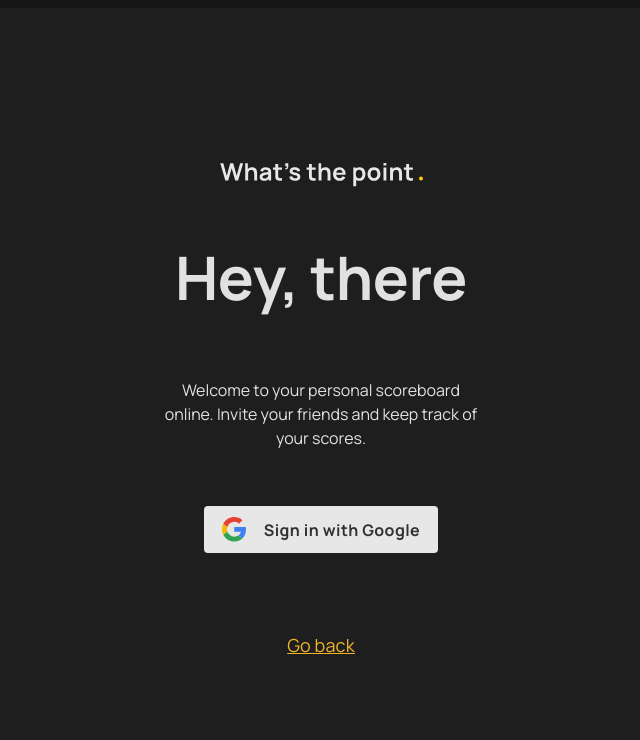
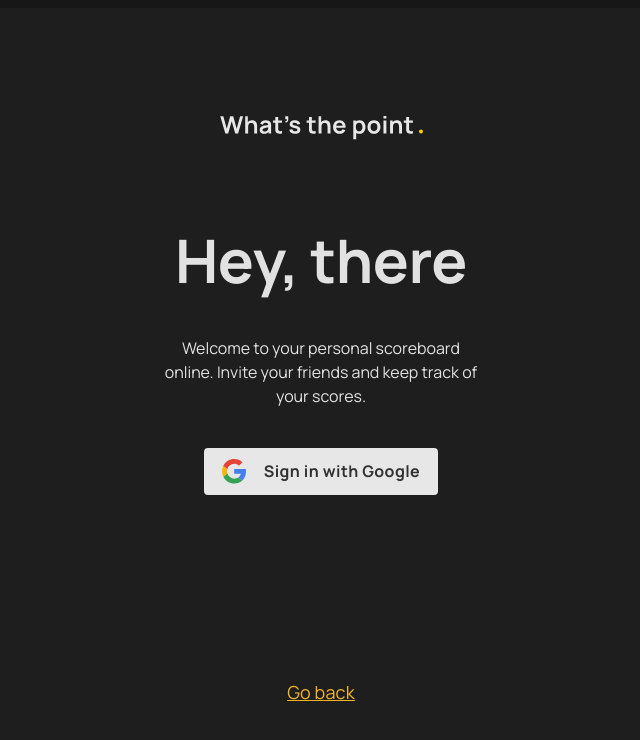
Before and after one commit to Whats-the-Point/the-point, a React (Vite) app in the folder frontend/: page /app/get-started in a window 1280 px wide. Shown: the top 740 px of the page, without its empty margins (319-959 px from the left). Built offline with nearby package versions, Linux system fonts and the light colour scheme.

Commit message:
fix get started margins and gaps

```diff
--- a/frontend/src/components/button/googleButton.css
+++ b/frontend/src/components/button/googleButton.css
@@ -32,7 +32,6 @@
 
     text-align: center;
     letter-spacing: 0.4px;
-    margin-top: 40px;
 }
 
 .google_button:hover {
--- a/frontend/src/pages/authentication/GetStarted.tsx
+++ b/frontend/src/pages/authentication/GetStarted.tsx
@@ -20,9 +20,11 @@ const GetStarted: React.FC = () => {
         <div className='main-section'>
             <div className='content-section'>
                 <img src={whats_the_point} alt="Whats the point" />
-                <h2>Hey, there</h2>
-                <p>Welcome to your personal scoreboard online. Invite your friends and keep track of your scores.</p>
-                <GoogleButton onClick={loginwithGoogle} />
+                <div className='content-section-text'>
+                    <h2 className='content-section-text-h2'>Hey, there</h2>
+                    <p>Welcome to your personal scoreboard online. Invite your friends and keep track of your scores.</p>
+                    <GoogleButton onClick={loginwithGoogle} />
+                </div>
                 <a className="go-back" onClick={goBack}>Go back</a>
             </div>
         </div>
--- a/frontend/src/pages/authentication/getStarted.css
+++ b/frontend/src/pages/authentication/getStarted.css
@@ -14,6 +14,19 @@
     align-items: center;
     padding: 0px 220px;
     text-align: center;
+    gap: 80px;
+}
+
+.content-section-text {
+    display: flex;
+    flex-direction: column;
+    align-items: center;
+    padding: 0px;
+    gap: 40px;
+}
+
+.content-section-text-h2 {
+    margin: 0;
 }
 
 p {
@@ -22,6 +35,7 @@ p {
     font-weight: 400;
     font-size: 16px;
     line-height: 150%;
+    margin: 0;
 }
 
 .go-back {
@@ -39,5 +53,5 @@ p {
     align-items: flex-end;
     letter-spacing: 0.17px;
     text-decoration-line: underline;
-    margin-top: 10vh;
+    margin-top: 105px;
 }
```
